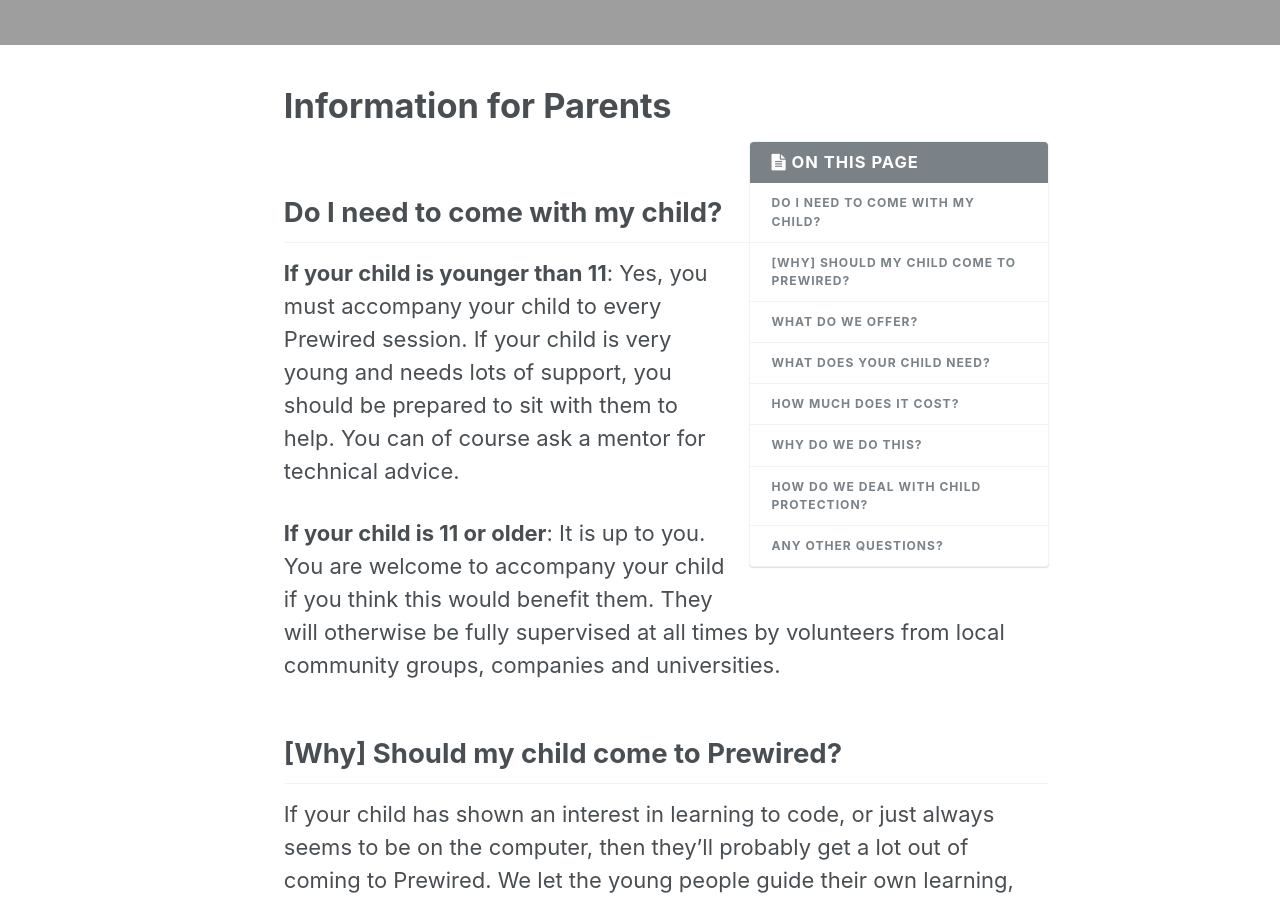
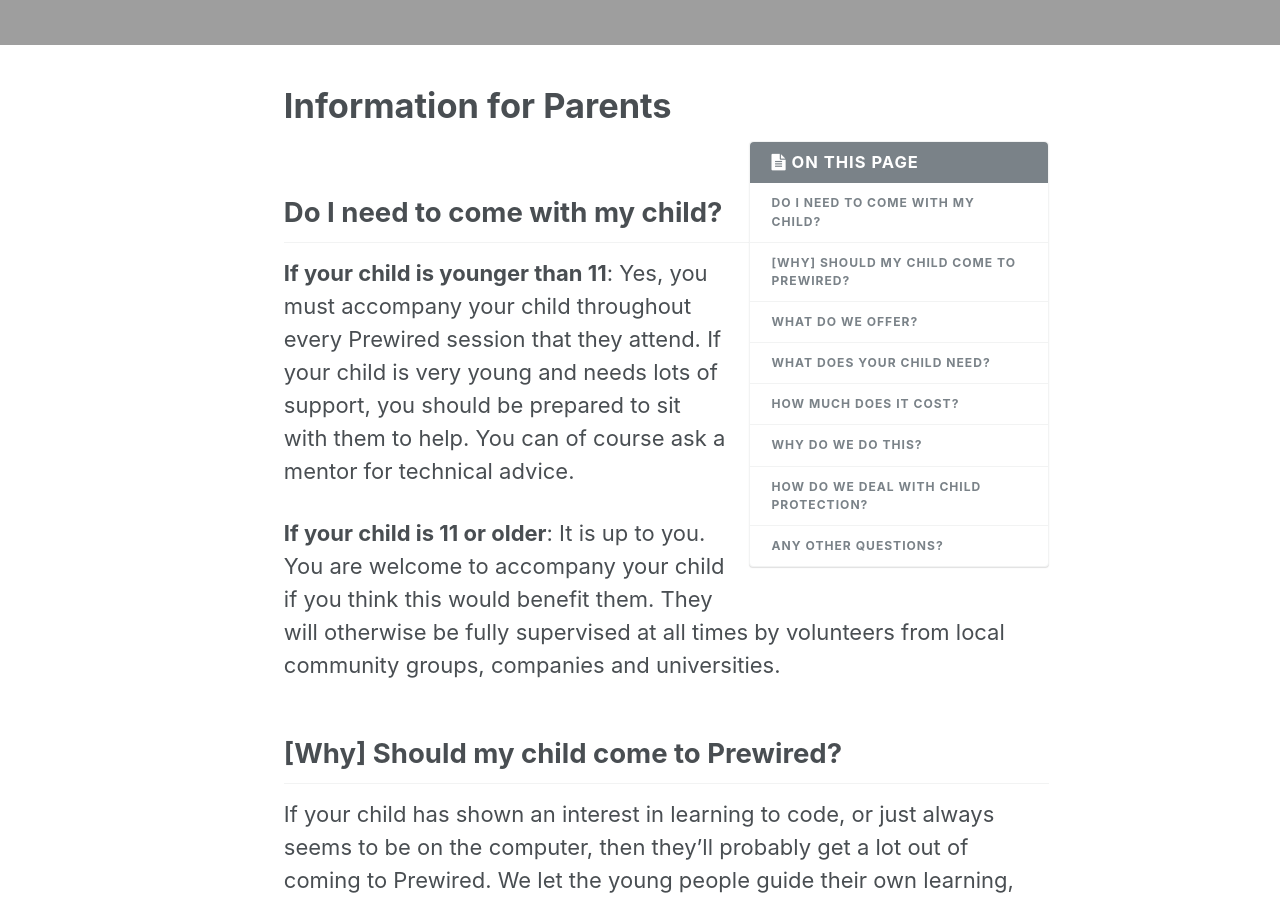
Before and after one commit to prewired/prewired.github.io, a Jekyll site: the page built from _pages/parents.md, in a window 1280 px wide and 900 px high, scrolled down 1015 px. Built offline with Jekyll 4.4.1, drawn with Linux system fonts in a browser that asks for light colours.

Commit message:
Updated guidance on parents accompanying young children

```diff
--- a/_pages/parents.md
+++ b/_pages/parents.md
@@ -10,7 +10,7 @@
 
 ## Do I need to come with my child?
 
-**If your child is younger than 11**: Yes, you must accompany your child to every Prewired session. If your child is very young and needs lots of support, you should be prepared to sit with them to help. You can of course ask a mentor for technical advice.
+**If your child is younger than 11**: Yes, you must accompany your child throughout every Prewired session that they attend. If your child is very young and needs lots of support, you should be prepared to sit with them to help. You can of course ask a mentor for technical advice.
 
 **If your child is 11 or older**: It is up to you. You are welcome to accompany your child if you think this would benefit them. They will otherwise be fully supervised at all times by volunteers from local community groups, companies and universities.
 
```
